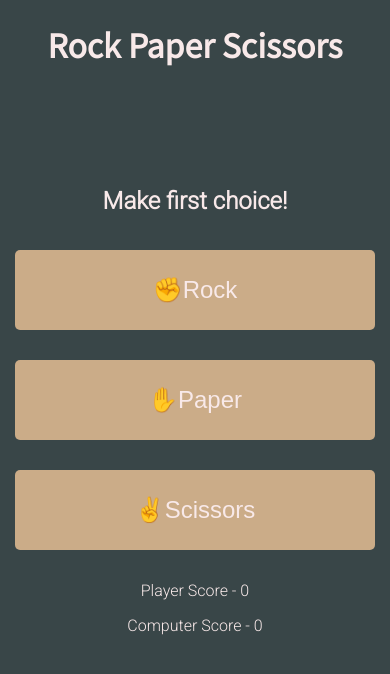
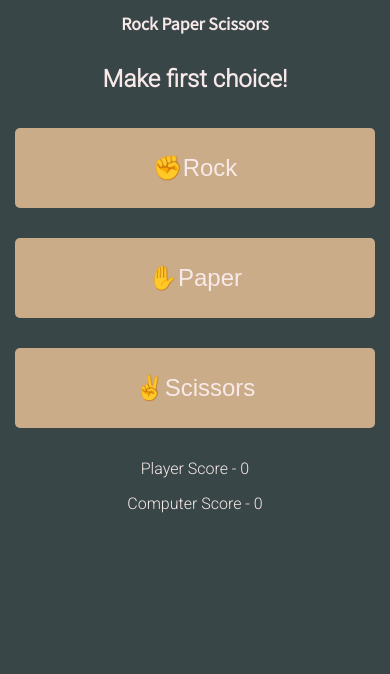
Before and after one commit to Ieuanspriggwiggins/RockPaperScissors, a plain HTML site: page index.html in a window 390 px wide. Drawn offline with Linux system fonts and the light colour scheme.

Commit message:
Changed the position of the title_play text on mobile devices to increase viewability of the restart button when it appears

```diff
--- a/style.css
+++ b/style.css
@@ -19,12 +19,13 @@ body{
     font-family: 'Noto Sans JP', sans-serif;
 }
 
+
 main{
     display: flex;
     flex-direction: column;
     justify-content: center;
     text-align: center;
-    margin-top: 200px;
+    margin-top: 50px;
     color: var(--text-color);
     font-family: 'Roboto', sans-serif;
 }
@@ -61,10 +62,10 @@ button:hover{
 
 @media (max-width: 600px){
     #page-title{
-        font-size: 2em;
+        font-size: 1em;
     }
     main{
-        margin-top: 100px;
+        margin-top: 10px;
     }
     #buttons{
         flex-direction: column;
```
